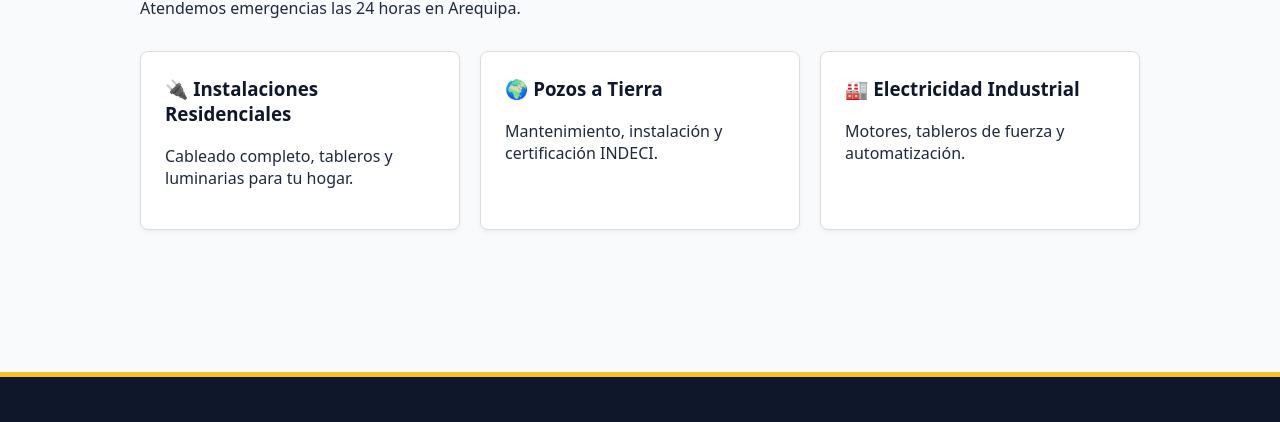
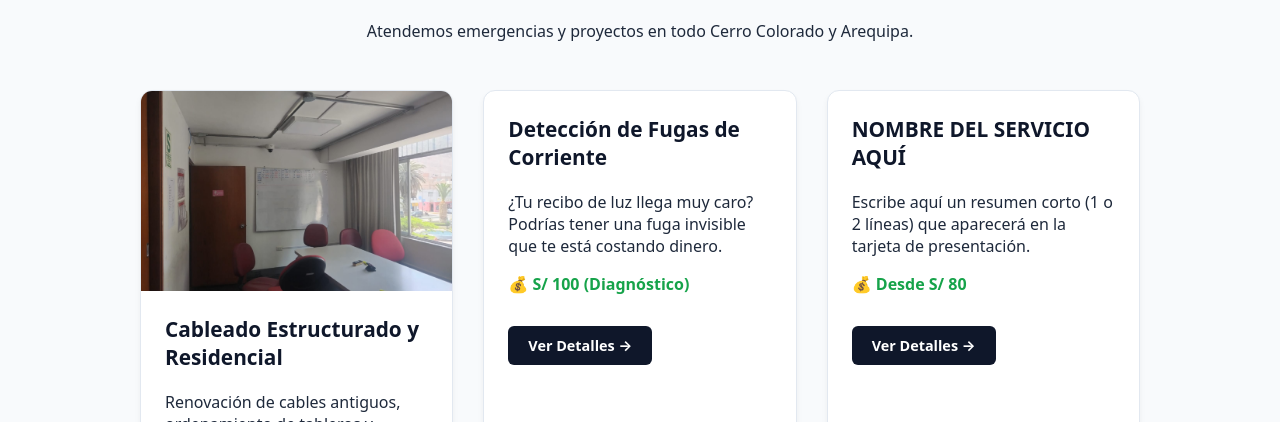
Before and after one commit to cristhiancg9x-coder/Quilla-Electric, an Astro site: page /servicios in a window 1280 px wide. Shown: the part 154-576 px from the top of the page. Built offline with nearby package versions, Linux system fonts and the light colour scheme; Astro itself is replaced by a stand-in of ours.

Commit message:
Web arreglada: Seccion de servicios lista para añadir

```diff
--- /dev/null
+++ b/src/content/servicios/fugas-corriente.md
@@ -0,0 +1,18 @@
+---
+title: "Detección de Fugas de Corriente"
+description: "¿Tu recibo de luz llega muy caro? Podrías tener una fuga invisible que te está costando dinero."
+price: "S/ 100 (Diagnóstico)"
+---
+
+## ¿Pagas demasiado por la luz?
+A veces los cables antiguos pierden aislamiento y la electricidad se "escapa" a las paredes. Esto hace que tu medidor gire aunque tengas todo apagado.
+
+### ¿Cómo lo solucionamos?
+Usamos una **Pinza Amperimétrica de Fugas** y un **Megómetro** para encontrar el punto exacto del problema sin romper toda la casa.
+
+**Beneficios:**
+* Bajar tu recibo de luz.
+* Evitar que las paredes pasen corriente.
+* Prevenir incendios.
+
+[**👉 ¡Solicitar Revisión de Fugas!**](/contacto)
--- /dev/null
+++ b/src/content/servicios/instalacion-duchas.md
@@ -0,0 +1,17 @@
+---
+title: "NOMBRE DEL SERVICIO AQUÍ"
+description: "Escribe aquí un resumen corto (1 o 2 líneas) que aparecerá en la tarjeta de presentación."
+price: "Desde S/ 80"
+---
+
+## ¿Por qué contratar este servicio?
+Aquí explicas el problema del cliente. Ej: "Bañarse con agua fría en Arequipa es imposible. Instalamos tu ducha Rapiducha o Lorenzetti con cableado independiente para que no salte la llave."
+
+### Detalles del trabajo:
+1.  **Cableado:** Usamos cable #12 independiente desde el tablero (si es necesario).
+2.  **Llave:** Instalamos una llave térmica exclusiva para la ducha.
+3.  **Seguridad:** Conectamos la línea a tierra para evitar descargas.
+
+**Marcas:** Lorenzetti, Rotoplas, Sole.
+
+[**👉 ¡Agendar Instalación por WhatsApp!**](/contacto)
--- a/src/pages/servicios/index.astro
+++ b/src/pages/servicios/index.astro
@@ -1,53 +1,80 @@
 ---
-// src/pages/servicios.astro
+// src/pages/servicios/index.astro
 import MainLayout from '../../layouts/MainLayout.astro';
+import { getCollection } from 'astro:content';
+import { Image } from 'astro:assets';
+
+// 1. ESTA LÍNEA ES LA CLAVE: Pide los servicios a la carpeta content/servicios
+const servicios = await getCollection('servicios');
 ---
 
-<MainLayout titulo="Nuestros Servicios">
+<MainLayout titulo="Nuestros Servicios" descripcion="Lista de servicios eléctricos profesionales en Arequipa.">
 
-  <h1>Nuestros Servicios Profesionales</h1>
-  <p>Atendemos emergencias las 24 horas en Arequipa.</p>
+  <div class="header-servicios">
+    <h1>Soluciones Eléctricas Profesionales</h1>
+    <p>Atendemos emergencias y proyectos en todo Cerro Colorado y Arequipa.</p>
+  </div>
 
   <div class="grid-servicios">
 
-    <div class="tarjeta">
-      <h3>🔌 Instalaciones Residenciales</h3>
-      <p>Cableado completo, tableros y luminarias para tu hogar.</p>
-    </div>
+    {servicios.length === 0 && <p style="text-align: center">No hay servicios cargados aún.</p>}
 
-    <div class="tarjeta">
-      <h3>🌍 Pozos a Tierra</h3>
-      <p>Mantenimiento, instalación y certificación INDECI.</p>
-    </div>
+    {servicios.map((servicio) => (
+      <article class="tarjeta-servicio">
 
-    <div class="tarjeta">
-      <h3>🏭 Electricidad Industrial</h3>
-      <p>Motores, tableros de fuerza y automatización.</p>
-    </div>
+        {servicio.data.image && (
+          <div class="img-container">
+             <Image src={servicio.data.image} alt={servicio.data.title} width={400} />
+          </div>
+        )}
+
+        <div class="contenido">
+            <h3>{servicio.data.title}</h3>
+            <p>{servicio.data.description}</p>
+
+            {servicio.data.price && <p class="precio">💰 {servicio.data.price}</p>}
+
+            <a href={`/servicios/${servicio.id}`} class="btn-ver">Ver Detalles →</a>
+        </div>
+      </article>
+    ))}
 
   </div>
 
 </MainLayout>
 
 <style>
-  /* CSS Específico para esta página */
+  /* ESTILOS (Copia esto también para que se vea bien) */
+  .header-servicios { text-align: center; margin-bottom: 3rem; }
+  h1 { color: #0f172a; font-size: 2.5rem; }
+
   .grid-servicios {
     display: grid;
-    grid-template-columns: repeat(auto-fit, minmax(200px, 1fr));
-    gap: 20px;
-    margin-top: 2rem;
+    grid-template-columns: repeat(auto-fit, minmax(280px, 1fr));
+    gap: 30px;
   }
 
-  .tarjeta {
-    border: 1px solid #ddd;
-    padding: 1.5rem;
-    border-radius: 8px;
+  .tarjeta-servicio {
     background: white;
-    box-shadow: 0 2px 5px rgba(0,0,0,0.05);
+    border-radius: 12px;
+    overflow: hidden;
+    box-shadow: 0 4px 6px rgba(0,0,0,0.05);
+    border: 1px solid #e2e8f0;
+    transition: transform 0.2s;
   }
+  .tarjeta-servicio:hover { transform: translateY(-5px); border-color: #fbbf24; }
 
-  h3 {
-    color: #0f172a;
-    margin-top: 0;
+  .img-container { height: 200px; overflow: hidden; }
+  .img-container img { width: 100%; height: 100%; object-fit: cover; }
+
+  .contenido { padding: 1.5rem; }
+  h3 { margin-top: 0; color: #0f172a; font-size: 1.3rem; }
+  .precio { font-weight: bold; color: #16a34a; font-size: 1rem; margin-top: 10px;}
+
+  .btn-ver {
+    display: inline-block; margin-top: 15px; text-decoration: none;
+    background-color: #0f172a; color: white; padding: 10px 20px;
+    border-radius: 6px; font-size: 0.9rem; font-weight: bold;
   }
+  .btn-ver:hover { background-color: #334155; }
 </style>
```
